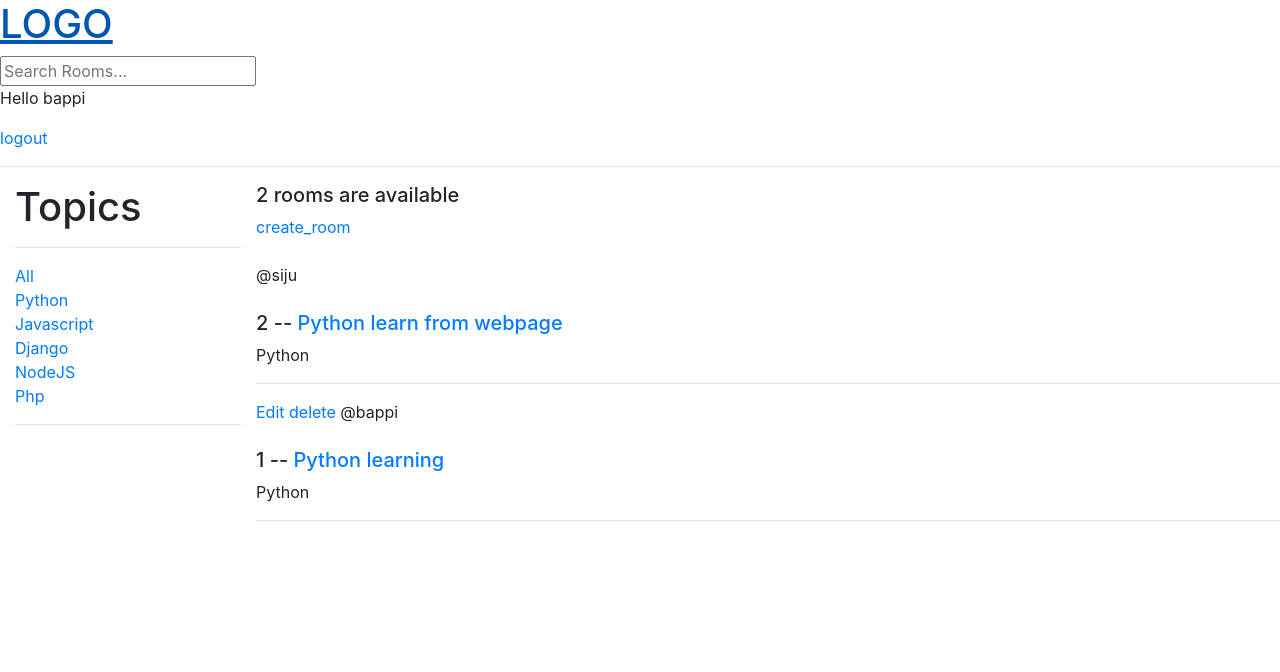
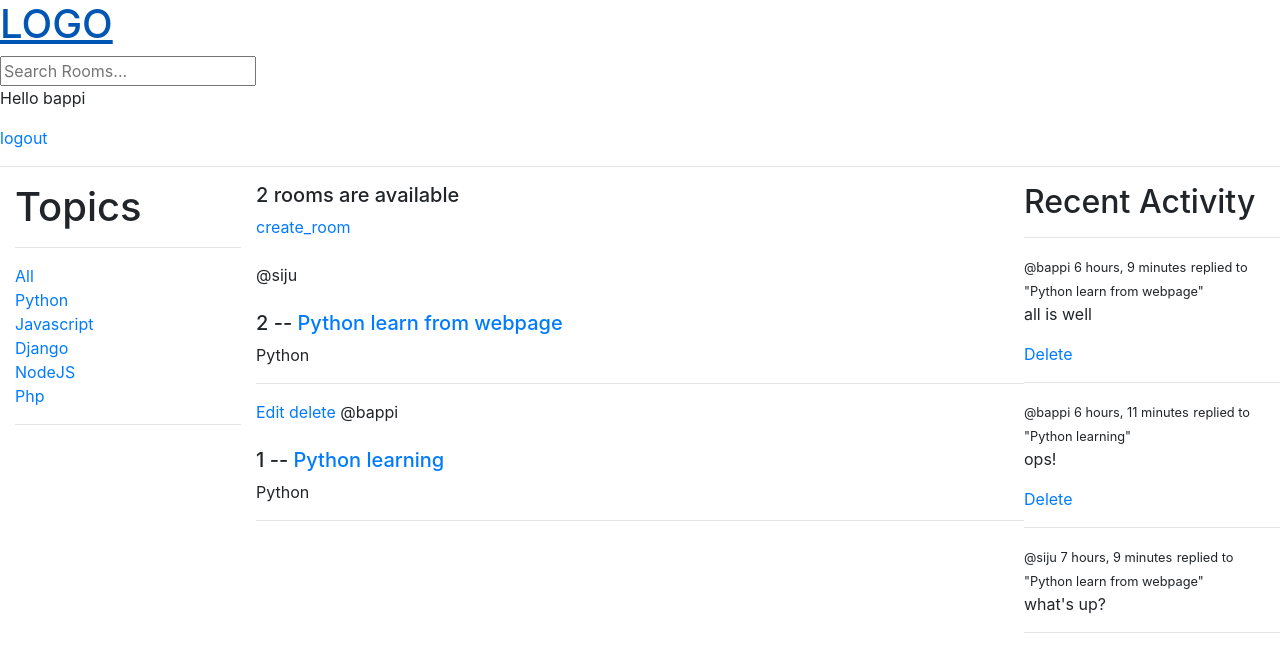
Before and after one commit to abbappii/StudyBud, a Django app: page / in a window 1280 px wide. Shown: the top 672 px of the page. Run offline with Django 4.2, Linux system fonts and the light colour scheme; a user stored in the database is signed in; data comes from the database, SQL or seed files in the repository.

Commit message:
activity message complete

```diff
--- /dev/null
+++ b/base/templates/base/activity_compo.html
@@ -0,0 +1,16 @@
+<h2>Recent Activity</h2>
+<hr>
+{% for message in room_messages %}
+<div>
+    <small>@{{ message.user}} {{ message.created|timesince }}</small>
+    <small>replied to "{{ message.room }}"</small>
+
+    <p>{{message}}</p>
+
+    {% if request.user == message.user %}
+        <a href="{% url 'delete_message' message.id %}">Delete</a>
+    {% endif %}
+    <hr>
+
+</div>
+{% endfor %}
--- /dev/null
+++ b/base/templates/base/feed_component.html
@@ -0,0 +1,17 @@
+<div>
+    {% for room in rooms %}
+        <div>
+
+            {% if request.user == room.host %}
+            <a href="{% url 'update_room' room.id %}">Edit</a>
+            <a href="{% url 'delete_room' room.id %}">delete</a>
+            {% endif %}
+
+            <span>@{{ room.host.username }}</span><br><br>
+            <h5>{{ room.id}} -- <a href="{% url 'room' room.id %}"> {{ room.name }} </a> </h5>
+            <span>{{ room.topic.name }}</span>
+            <hr>
+
+        </div>
+    {% endfor %}
+</div>
--- a/base/templates/base/home.html
+++ b/base/templates/base/home.html
@@ -5,52 +5,28 @@
     <style>
         .home-container{
             display: grid;
-            grid-template-columns: 1fr 4fr;
+            grid-template-columns: 1fr 3fr 1fr;
+        }
+        .home-container .comment_box{
+            margin: 1px solid black;
         }
     </style>
 
     <div class="home-container">
+
         <div>
-            <div class="container">
-                <h1>Topics</h1>
-            <hr>
-            <div>
-                <a href="{% url 'home' %}"> All </a>
-
-            </div>
-            {% for topic in topics %}
-                <div>
-                    <a href="{% url 'home' %}?q={{topic.name}}"> {{ topic.name  }} </a>
-                </div>
-            {% endfor %}
-            <hr>
-
-            </div>
-
+           {% include 'base/topics.html' %}
         </div>
 
         <div>
             <h5>{{ room_count }} rooms are available</h5>
             <a href="{% url 'create_room' %}">create_room</a>
             <br><br>
+            {% include 'base/feed_component.html' %}
+        </div>
 
-            <div>
-                {% for room in rooms %}
-                    <div>
-
-                        {% if request.user == room.host %}
-                        <a href="{% url 'update_room' room.id %}">Edit</a>
-                        <a href="{% url 'delete_room' room.id %}">delete</a>
-                        {% endif %}
-
-                        <span>@{{ room.host.username }}</span><br><br>
-                        <h5>{{ room.id}} -- <a href="{% url 'room' room.id %}"> {{ room.name }} </a> </h5>
-                        <span>{{ room.topic.name }}</span>
-                        <hr>
-
-                    </div>
-                {% endfor %}
-            </div>
+        <div>
+            {% include 'base/activity_compo.html' %}
         </div>
     </div>
 
--- /dev/null
+++ b/base/templates/base/profile.html
@@ -0,0 +1,3 @@
+<div>
+    <h1>user profile</h1>
+</div>
--- /dev/null
+++ b/base/templates/base/topics.html
@@ -0,0 +1,15 @@
+<div class="container">
+    <h1>Topics</h1>
+<hr>
+<div>
+    <a href="{% url 'home' %}"> All </a>
+
+</div>
+{% for topic in topics %}
+    <div>
+        <a href="{% url 'home' %}?q={{topic.name}}"> {{ topic.name  }} </a>
+    </div>
+{% endfor %}
+<hr>
+
+</div>
--- a/base/urls.py
+++ b/base/urls.py
@@ -12,6 +12,6 @@ urlpatterns = [
     path('create_room/', views.create_room, name='create_room'),
     path('update_room/<str:pk>', views.update_room, name='update_room'),
     path('delete_room/<str:pk>', views.delete_room, name='delete_room'),
-
+    path('delete_message/<str:pk>', views.delete_message, name='delete_message'),
 
 ]
--- a/base/views.py
+++ b/base/views.py
@@ -78,14 +78,16 @@ def home(request):
 
     topics = Topic.objects.all()
     room_count = rooms.count()
+    room_messages = Message.objects.filter(Q(room__topic__name__icontains=q))
 
-    context = {'rooms': rooms,'topics':topics, 'room_count': room_count}
+    context = {'rooms': rooms,'topics':topics, 'room_count': room_count, 'room_messages':room_messages}
     return  render(request, 'base/home.html',context)
 
 def room(request,pk):
     room = Rooms.objects.get(id=pk)
 
-    room_messages = room.message_set.all().order_by('-created')
+    room_messages = room.message_set.all().order_by('-created')  #sob ses e eita abr dekhte hobe
+    participants = room.participants.all()
 
     if request.method == 'POST':
         message = Message.objects.create(
@@ -93,9 +95,12 @@ def room(request,pk):
             room = room,
             body = request.POST.get('body')
         )
+        room.participants.add(request.user)
         return redirect('room', pk=room.id)
+        # for post request to match some functionality and fully reload this page and back to the same page as well
 
-    context = { 'room': room, 'room_messages': room_messages}
+
+    context = { 'room': room, 'room_messages': room_messages, 'participants':participants}
     return render(request, 'base/room.html',context)
 
 @login_required(login_url='login')
@@ -139,3 +144,18 @@ def delete_room(request,pk):
         return redirect('home')
     context = {'obj':room}
     return render(request, 'base/delete.html', context)
+
+
+@login_required(login_url='login')
+def delete_message(request,pk):
+    message = Message.objects.get(id=pk)
+
+    if request.user != message.user:
+        return HttpResponse('You are no allowed here.')
+
+    if request.method == 'POST':
+        message.delete()
+        # return redirect('room', pk=message.room.id)
+        return redirect('home')
+    context = {'obj':message}
+    return render(request, 'base/delete.html', context)
--- a/studybud/settings.py
+++ b/studybud/settings.py
@@ -97,7 +97,7 @@ AUTH_PASSWORD_VALIDATORS = [
 
 LANGUAGE_CODE = 'en-us'
 
-TIME_ZONE = 'UTC'
+TIME_ZONE = 'Asia/Dhaka'
 
 USE_I18N = True
 
```
Also changed, not shown: base/templates/base/room.html (+27 -1 lines).
